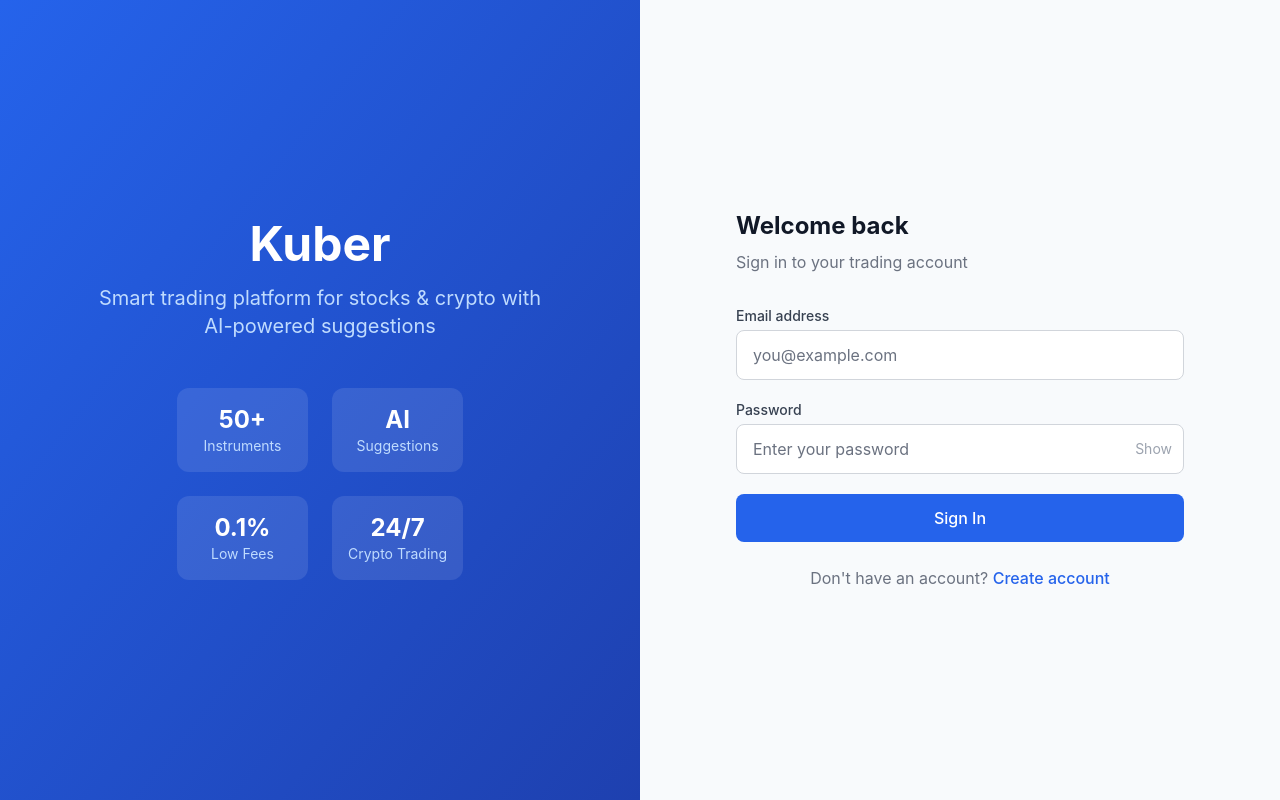
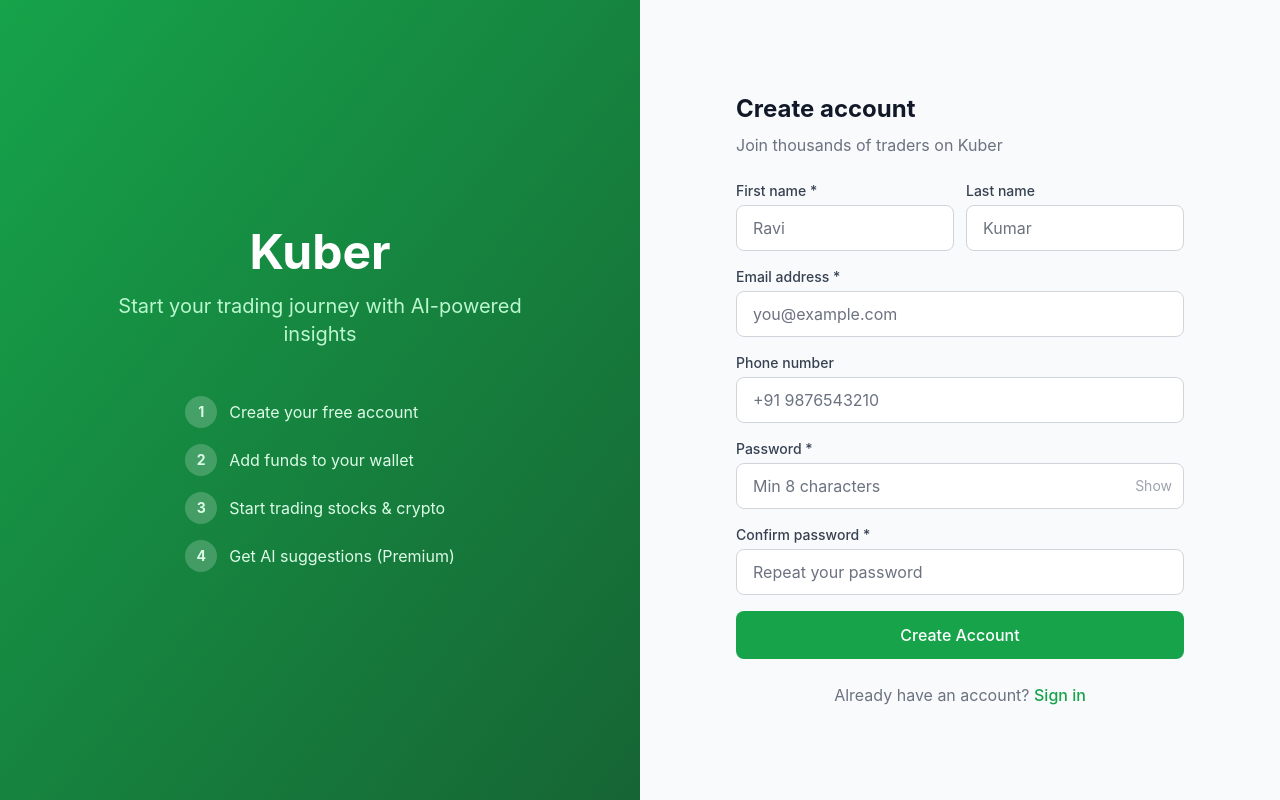
Before and after one commit to Mahaksaxena550/Kuber, a React (Create React App) app in the folder frontend/: page /register in a window 1280 px wide. Before the commit this address led to /login. Built offline with nearby package versions, Linux system fonts and the light colour scheme.

Commit message:
Add register page with form validation and auto-login after signup

```diff
--- a/frontend/src/App.js
+++ b/frontend/src/App.js
@@ -3,6 +3,7 @@
 import { AuthProvider } from "./contexts/AuthContext";
 import ProtectedRoute from "./components/common/ProtectedRoute";
 import Login from "./pages/Login";
+import Register from "./pages/Register";
 
 export default function App() {
   return (
@@ -11,6 +12,7 @@
         <Routes>
           {/* Public routes */}
           <Route path="/login" element={<Login />} />
+          <Route path="/register" element={<Register />} />
 
           {/* Dashboard (temporary — will build next) */}
           <Route
--- /dev/null
+++ b/frontend/src/pages/Register.js
@@ -0,0 +1,237 @@
+import React, { useState } from "react";
+import { Link, useNavigate } from "react-router-dom";
+import { useAuth } from "../contexts/AuthContext";
+import toast, { Toaster } from "react-hot-toast";
+
+export default function Register() {
+  const [formData, setFormData] = useState({
+    email: "",
+    first_name: "",
+    last_name: "",
+    phone: "",
+    password: "",
+    password_confirm: "",
+  });
+  const [loading, setLoading] = useState(false);
+  const [showPassword, setShowPassword] = useState(false);
+
+  const { register } = useAuth();
+  const navigate = useNavigate();
+
+  const handleChange = (e) => {
+    setFormData({ ...formData, [e.target.name]: e.target.value });
+  };
+
+  const handleSubmit = async (e) => {
+    e.preventDefault();
+
+    // Validations
+    if (!formData.email || !formData.first_name || !formData.password) {
+      toast.error("Please fill all required fields");
+      return;
+    }
+
+    if (formData.password !== formData.password_confirm) {
+      toast.error("Passwords do not match");
+      return;
+    }
+
+    if (formData.password.length < 8) {
+      toast.error("Password must be at least 8 characters");
+      return;
+    }
+
+    setLoading(true);
+    try {
+      await register(formData);
+      toast.success("Account created successfully!");
+      navigate("/dashboard");
+    } catch (error) {
+      const data = error.response?.data;
+      if (data) {
+        // Show first error message from backend
+        const firstError = Object.values(data).flat()[0];
+        toast.error(typeof firstError === "string" ? firstError : "Registration failed");
+      } else {
+        toast.error("Something went wrong");
+      }
+    } finally {
+      setLoading(false);
+    }
+  };
+
+  return (
+    <div className="min-h-screen flex">
+      <Toaster position="top-right" />
+
+      {/* Left side — Branding */}
+      <div className="hidden lg:flex lg:w-1/2 bg-gradient-to-br from-green-600 to-green-800 text-white flex-col justify-center items-center p-12">
+        <h1 className="text-5xl font-bold mb-4">Kuber</h1>
+        <p className="text-xl text-green-200 text-center max-w-md">
+          Start your trading journey with AI-powered insights
+        </p>
+        <div className="mt-12 space-y-4 text-green-100">
+          <div className="flex items-center gap-3">
+            <span className="w-8 h-8 bg-white/20 rounded-full flex items-center justify-center text-sm font-bold">1</span>
+            <span>Create your free account</span>
+          </div>
+          <div className="flex items-center gap-3">
+            <span className="w-8 h-8 bg-white/20 rounded-full flex items-center justify-center text-sm font-bold">2</span>
+            <span>Add funds to your wallet</span>
+          </div>
+          <div className="flex items-center gap-3">
+            <span className="w-8 h-8 bg-white/20 rounded-full flex items-center justify-center text-sm font-bold">3</span>
+            <span>Start trading stocks & crypto</span>
+          </div>
+          <div className="flex items-center gap-3">
+            <span className="w-8 h-8 bg-white/20 rounded-full flex items-center justify-center text-sm font-bold">4</span>
+            <span>Get AI suggestions (Premium)</span>
+          </div>
+        </div>
+      </div>
+
+      {/* Right side — Register Form */}
+      <div className="w-full lg:w-1/2 flex items-center justify-center p-8">
+        <div className="w-full max-w-md">
+          {/* Mobile logo */}
+          <div className="lg:hidden text-center mb-8">
+            <h1 className="text-3xl font-bold text-green-600">Kuber</h1>
+            <p className="text-gray-500 mt-1">Create your account</p>
+          </div>
+
+          <h2 className="text-2xl font-bold text-gray-900 mb-2">
+            Create account
+          </h2>
+          <p className="text-gray-500 mb-6">
+            Join thousands of traders on Kuber
+          </p>
+
+          <form onSubmit={handleSubmit} className="space-y-4">
+            {/* Name row */}
+            <div className="grid grid-cols-2 gap-3">
+              <div>
+                <label className="block text-sm font-medium text-gray-700 mb-1">
+                  First name *
+                </label>
+                <input
+                  type="text"
+                  name="first_name"
+                  value={formData.first_name}
+                  onChange={handleChange}
+                  placeholder="Ravi"
+                  className="w-full px-4 py-2.5 border border-gray-300 rounded-lg focus:ring-2 focus:ring-green-500 focus:border-green-500 outline-none transition"
+                  required
+                />
+              </div>
+              <div>
+                <label className="block text-sm font-medium text-gray-700 mb-1">
+                  Last name
+                </label>
+                <input
+                  type="text"
+                  name="last_name"
+                  value={formData.last_name}
+                  onChange={handleChange}
+                  placeholder="Kumar"
+                  className="w-full px-4 py-2.5 border border-gray-300 rounded-lg focus:ring-2 focus:ring-green-500 focus:border-green-500 outline-none transition"
+                />
+              </div>
+            </div>
+
+            {/* Email */}
+            <div>
+              <label className="block text-sm font-medium text-gray-700 mb-1">
+                Email address *
+              </label>
+              <input
+                type="email"
+                name="email"
+                value={formData.email}
+                onChange={handleChange}
+                placeholder="you@example.com"
+                className="w-full px-4 py-2.5 border border-gray-300 rounded-lg focus:ring-2 focus:ring-green-500 focus:border-green-500 outline-none transition"
+                required
+              />
+            </div>
+
+            {/* Phone */}
+            <div>
+              <label className="block text-sm font-medium text-gray-700 mb-1">
+                Phone number
+              </label>
+              <input
+                type="tel"
+                name="phone"
+                value={formData.phone}
+                onChange={handleChange}
+                placeholder="+91 9876543210"
+                className="w-full px-4 py-2.5 border border-gray-300 rounded-lg focus:ring-2 focus:ring-green-500 focus:border-green-500 outline-none transition"
+              />
+            </div>
+
+            {/* Password */}
+            <div>
+              <label className="block text-sm font-medium text-gray-700 mb-1">
+                Password *
+              </label>
+              <div className="relative">
+                <input
+                  type={showPassword ? "text" : "password"}
+                  name="password"
+                  value={formData.password}
+                  onChange={handleChange}
+                  placeholder="Min 8 characters"
+                  className="w-full px-4 py-2.5 border border-gray-300 rounded-lg focus:ring-2 focus:ring-green-500 focus:border-green-500 outline-none transition"
+                  required
+                />
+                <button
+                  type="button"
+                  onClick={() => setShowPassword(!showPassword)}
+                  className="absolute right-3 top-1/2 -translate-y-1/2 text-gray-400 hover:text-gray-600 text-sm"
+                >
+                  {showPassword ? "Hide" : "Show"}
+                </button>
+              </div>
+            </div>
+
+            {/* Confirm Password */}
+            <div>
+              <label className="block text-sm font-medium text-gray-700 mb-1">
+                Confirm password *
+              </label>
+              <input
+                type="password"
+                name="password_confirm"
+                value={formData.password_confirm}
+                onChange={handleChange}
+                placeholder="Repeat your password"
+                className="w-full px-4 py-2.5 border border-gray-300 rounded-lg focus:ring-2 focus:ring-green-500 focus:border-green-500 outline-none transition"
+                required
+              />
+            </div>
+
+            {/* Submit */}
+            <button
+              type="submit"
+              disabled={loading}
+              className="w-full py-3 bg-green-600 text-white rounded-lg font-medium hover:bg-green-700 transition disabled:bg-green-400 disabled:cursor-not-allowed"
+            >
+              {loading ? "Creating account..." : "Create Account"}
+            </button>
+          </form>
+
+          {/* Login link */}
+          <p className="mt-6 text-center text-gray-500">
+            Already have an account?{" "}
+            <Link
+              to="/login"
+              className="text-green-600 font-medium hover:underline"
+            >
+              Sign in
+            </Link>
+          </p>
+        </div>
+      </div>
+    </div>
+  );
+}
```
